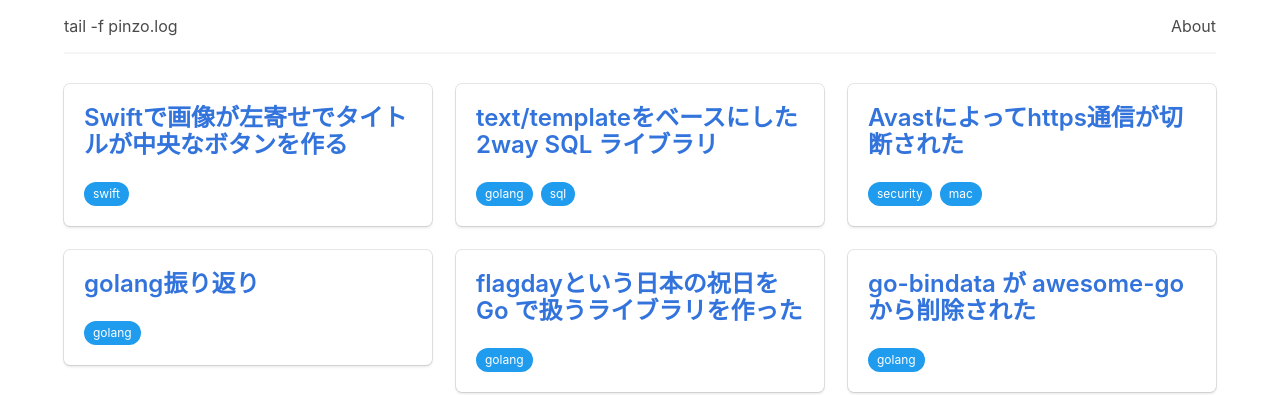
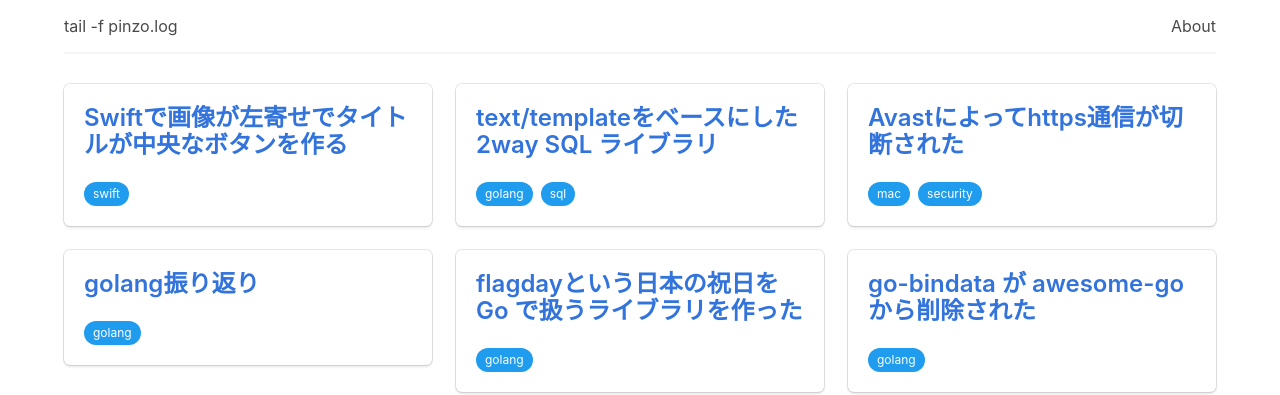
Before and after one commit to pinzolo/pinzolo.github.io, a Jekyll site: the page built from index.html, in a window 1280 px wide. Shown: the top 395 px of the page. Built offline with Jekyll 4.4.1, drawn with Linux system fonts in a browser that asks for light colours; nearby versions of some CDN libraries; the list of posts is cut into pages by our own code.

Commit message:
Separate tags

```diff
--- a/_includes/posts.html
+++ b/_includes/posts.html
@@ -6,13 +6,7 @@
       <p class="title is-4">
         <a href="{{ post.url }}">{{ post.title }}</a>
       </p>
-      <div class="tags">
-        {% for tag in post.tags %}
-        <span class="tag is-rounded is-info">
-          {{ tag }}
-        </span>
-        {% endfor %}
-      </div>
+      {% include tags.html tags=post.tags %}
     </div>
   </div>
   {% assign m = i | modulo: 3 %} {% if m == 0 %}
--- a/_includes/tags.html
+++ b/_includes/tags.html
@@ -0,0 +1,7 @@
+<div class="tags">
+  {% assign sorted = include.tags | sort %} {% for tag in sorted %}
+  <span class="tag is-rounded is-info">
+    {{ tag }}
+  </span>
+  {% endfor %}
+</div>
```
